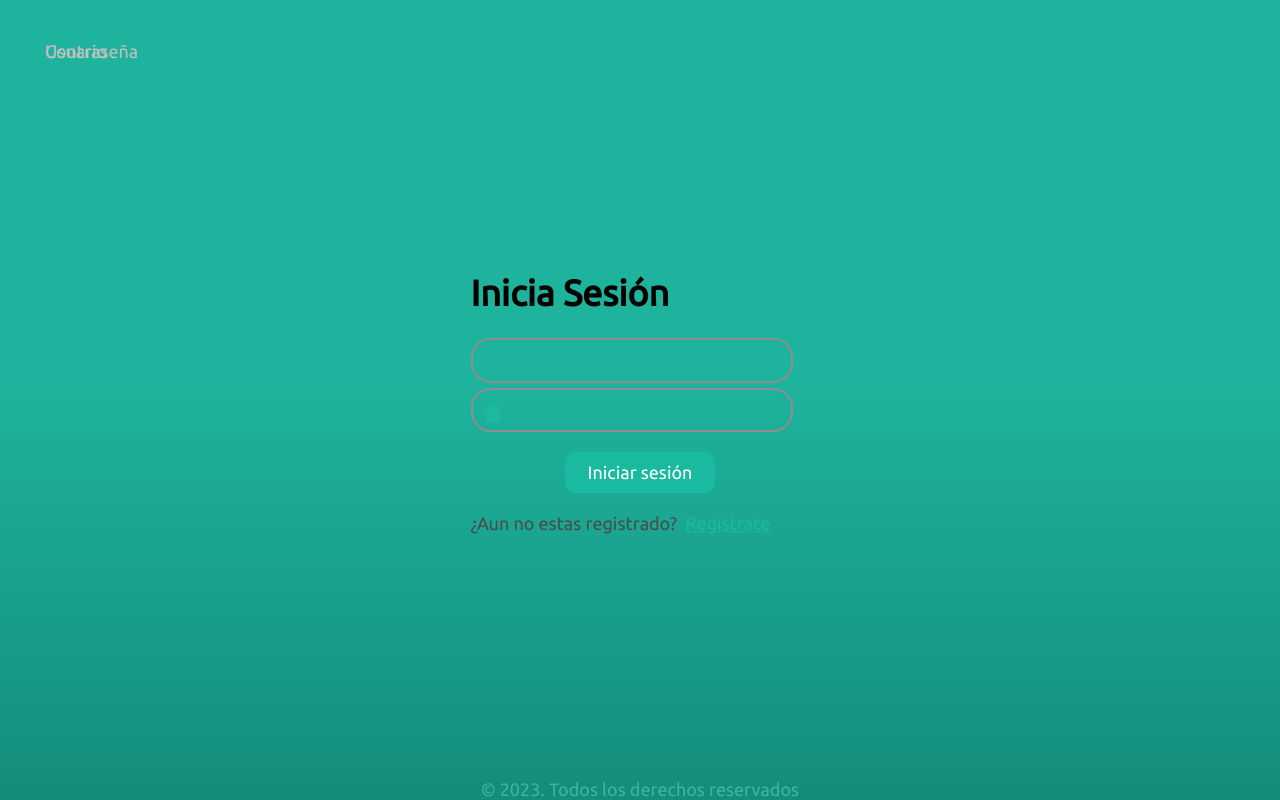
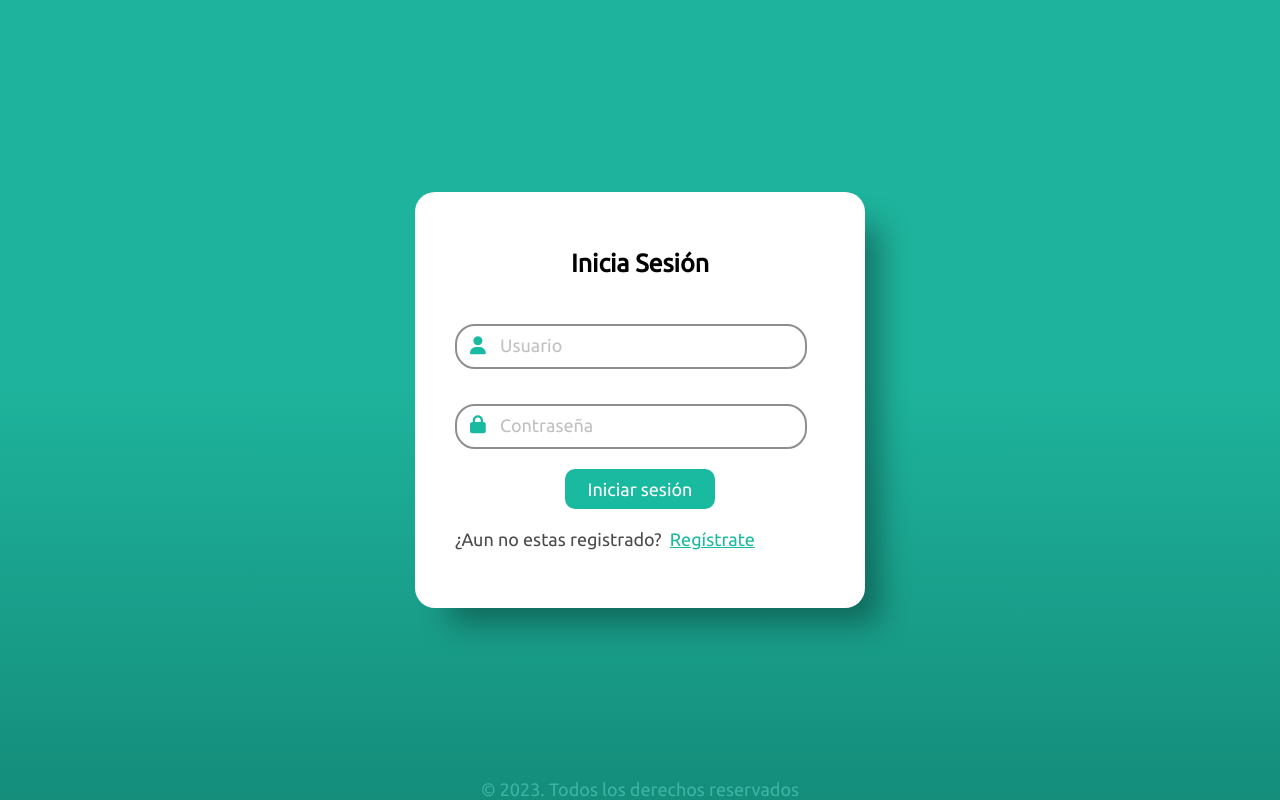
Before and after one commit to Cristh715/Login-and-signup, a PHP site: page / in a window 1280 px wide. Run offline with PHP 8.4, Linux system fonts and the light colour scheme; some libraries are stand-ins or nearby versions.

Commit message:
Generalizando clases en hoja de estilo

```diff
--- a/assets/css/styles.css
+++ b/assets/css/styles.css
@@ -25,7 +25,7 @@ main{
     font-size: 18px;
 }
 
-.login-form{ /*Div que abarca el formulario*/
+.form-container{ /*Div que abarca el formulario*/
     background-color: #fff;
     width: 50%;
     padding: 40px;
@@ -36,7 +36,7 @@ main{
     box-shadow: 24px 24px 30px -9px rgba(0,0,0,0.34);
 }
 
-.login-user, .login-pass{
+.form-item{
     position: relative;
     padding-top: 25px;
 }
@@ -85,7 +85,7 @@ main{
     transform: translateY(-50%);
 }
 
-.login-form h1{
+.form-container h1{
     font-size: 25px;
     font-weight: bold;
     text-align: center;
```
